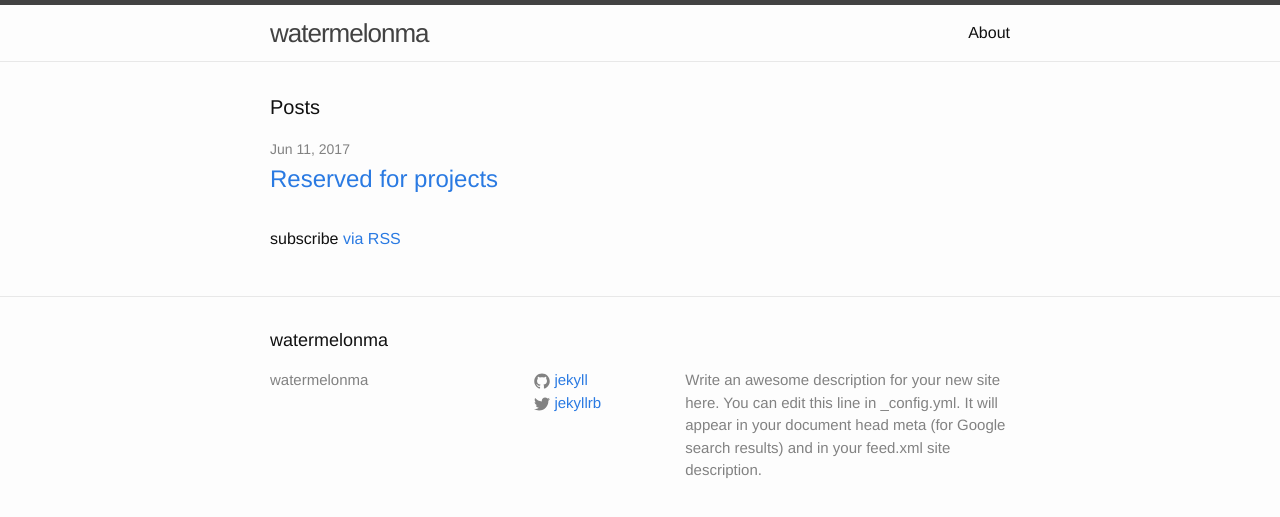
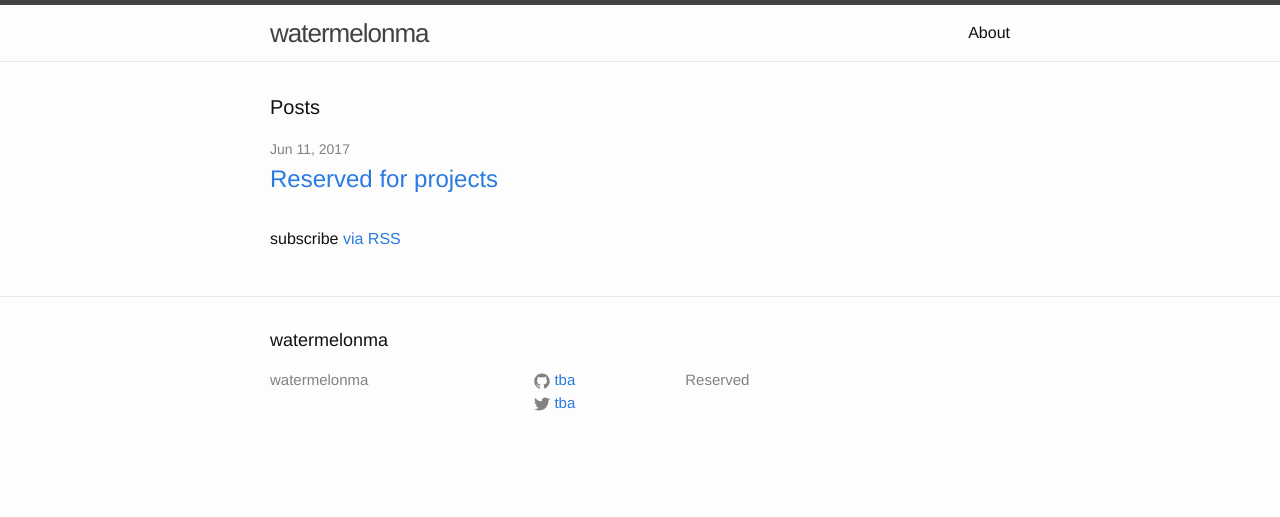
Before and after one commit to walanma/watermelonma.github.io, a Jekyll site: the page built from index.html, in a window 1280 px wide. Shown: the top 517 px of the page. Built offline with Jekyll 4.4.1, drawn with Linux system fonts in a browser that asks for light colours.

Commit message:
Create _config.yml
Description change

```diff
--- a/_config.yml
+++ b/_config.yml
@@ -8,13 +8,11 @@
 # Site settings
 title: watermelonma
 description: > # this means to ignore newlines until "baseurl:"
-  Write an awesome description for your new site here. You can edit this
-  line in _config.yml. It will appear in your document head meta (for
-  Google search results) and in your feed.xml site description.
+ Reserved
 baseurl: "" # the subpath of your site, e.g. /blog
 url: "http://watermelonma.com" # the base hostname & protocol for your site
-twitter_username: jekyllrb
-github_username:  jekyll
+twitter_username: tba
+github_username:  tba
 
 # Build settings
 markdown: kramdown
```
